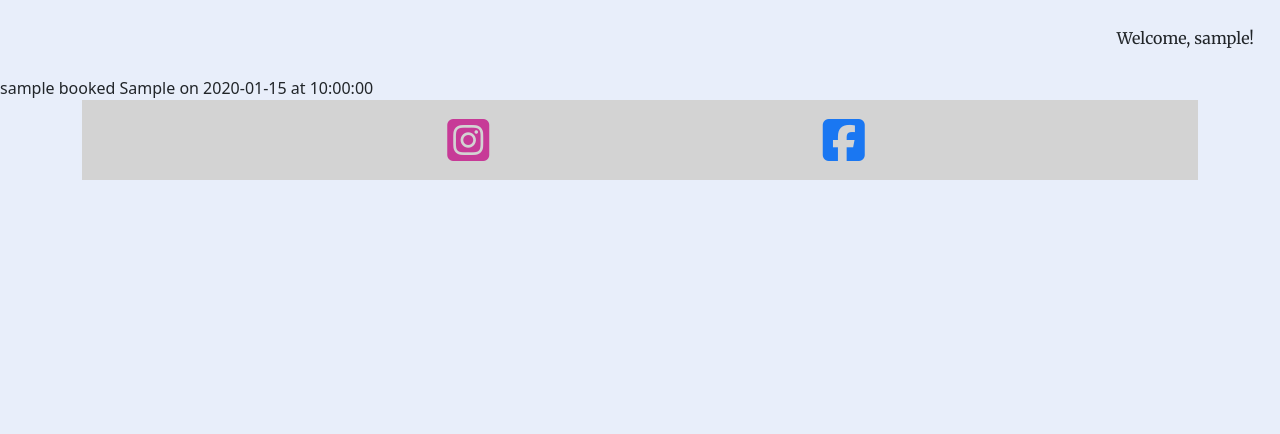
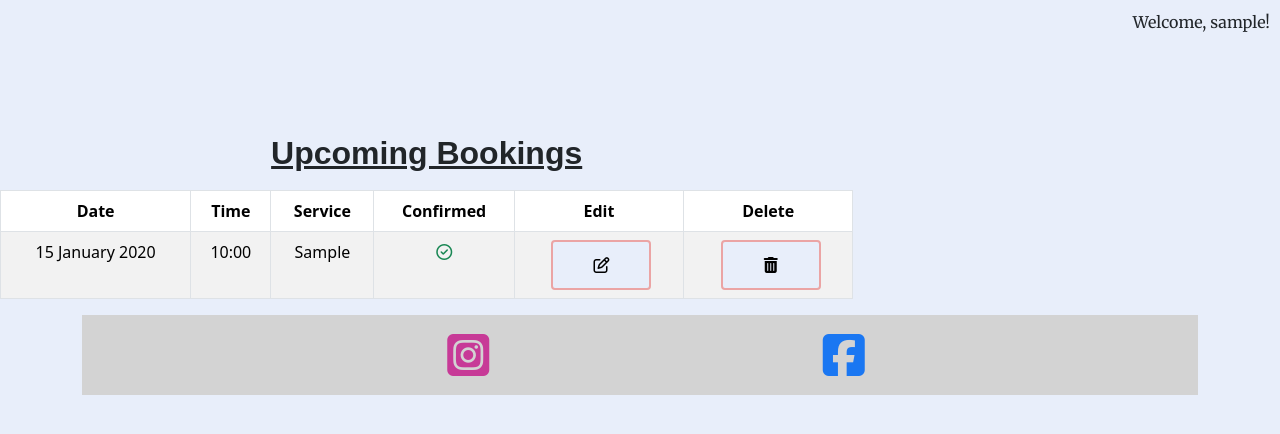
Before and after one commit to runabrandes/pp4-spa, a Django app: page /booking/booking_overview in a window 1280 px wide. Shown: the part 62-496 px from the top of the page. Run offline with Django 4.2, Linux system fonts and the light colour scheme; a user stored in the database is signed in; tables that the repository leaves empty hold one stand-in row (values such as "Sample post"); some libraries are stand-ins or nearby versions; some web fonts are replaced.

Commit message:
Implemented tables for booking overview

```diff
--- a/booking/templates/booking/booking_overview.html
+++ b/booking/templates/booking/booking_overview.html
@@ -3,8 +3,42 @@
 
 {% block content %}
 
-{% for booking in bookings %}
-{{ booking }}
-{% endfor %}
+<div class="d-flex justify-content-center col-md-8">
+    <div class="container mt-5 text-center main-content d-flex justify-content-center">
+        <div class="row justify-content-center">
+            <h2 class="mt-3">Upcoming Bookings</h2>
 
-{% endblock content %}
+            {% for booking in bookings %}
+
+            <table class="table table-striped table-bordered">
+                <thead>
+                    <tr>
+                        <th scope="col">Date</th>
+                        <th scope="col">Time</th>
+                        <th scope="col">Service</th>
+                        <th scope="col">Confirmed</th>
+                        <th scope="col">Edit</th>
+                        <th scope="col">Delete</th>
+                    </tr>
+                </thead>
+                <tbody>
+                    <td scope="row">{{ booking.booking_date|date:"j F Y"}}</td>
+
+                    <td scope="row">{{ booking.booking_time|time:"G:i" }}</td>
+                    <td scope="row">{{booking.service}}</td>
+                    <td scope="row">
+                        {% if booking.booking_confirmed %}
+                        <i class="fa-regular fa-circle-check text-success"></i>
+                        {% else %}
+                        <i class="fa-regular fa-circle-xmark text-danger"></i>
+                        {% endif %}
+                    </td>
+                    <td scope="row"><button class="table-btn"><i class="fa-regular fa-pen-to-square"></i></button></td>
+                    <td scope="row"><button class="table-btn"><i class="fa-solid fa-trash-can"></i></button></td>
+                </tbody>
+            </table>
+            {% endfor %}
+        </div>
+
+
+        {% endblock content %}
--- a/static/css/style.css
+++ b/static/css/style.css
@@ -113,6 +113,11 @@ button:hover {
     width: 100%;
 }
 
+/*Bookings Overview Table*/
+td {
+    margin-bottom: 0;
+    padding-bottom: 0;
+}
 
 /*Footer*/
 
--- a/templates/account/logout.html
+++ b/templates/account/logout.html
@@ -30,12 +30,11 @@
 </div>
 {% endif %}
 
-<div>
-  <strong>{% trans "Menu:" %}</strong>
+<div class="p-3">
+  <strong>{% trans "Options:" %}</strong>
   <ul>
     {% if user.is_authenticated %}
     <li><a href="{% url 'account_email' %}">{% trans "Change Email" %}</a></li>
-    <li><a href="{% url 'account_logout' %}">{% trans "Sign Out" %}</a></li>
     {% else %}
     <li><a href="{% url 'account_login' %}">{% trans "Sign In" %}</a></li>
     <li><a href="{% url 'account_signup' %}">{% trans "Sign Up" %}</a></li>
--- a/templates/base.html
+++ b/templates/base.html
@@ -33,8 +33,9 @@
         <div class="container-fluid">
             <a class="navbar-brand" href="{% url 'home' %}"><i class="fa-solid fa-mountain"></i> Mountain Mist Spa <i
                     class="fa-solid fa-mountain"></i></a>
-            <button class="navbar-toggler bg-light navbar-btn" type="button" data-bs-toggle="collapse" data-bs-target="#navbarNav"
-                aria-controls="navbarNav" aria-expanded="false" aria-label="Toggle navigation">
+            <button class="navbar-toggler bg-light navbar-btn" type="button" data-bs-toggle="collapse"
+                data-bs-target="#navbarNav" aria-controls="navbarNav" aria-expanded="false"
+                aria-label="Toggle navigation">
                 <span class="navbar-toggler-icon text-body"></span>
             </button>
             <div class="collapse navbar-collapse" id="navbarNav">
@@ -84,15 +85,15 @@
     </div>
 
 
-    <main class="justify-content-end">
+    <main class="justify-content-center">
         {% if user.is_authenticated %}
-        <p class="text-end m-3">Welcome, {{ user }}!</p>
+        <p class="text-end ">Welcome, {{ user }}!</p>
         {% else %}
-        <p class="text-end m-3">You are not signed in!</p>
+        <p class="text-end ">You are not signed in!</p>
 
-        {% endif %}
+            {% endif %}
 
-        {% block content %}
+            {% block content %}
         <!-- Content from linked HTML files will appear here -->
         {% endblock content %}
 
```
